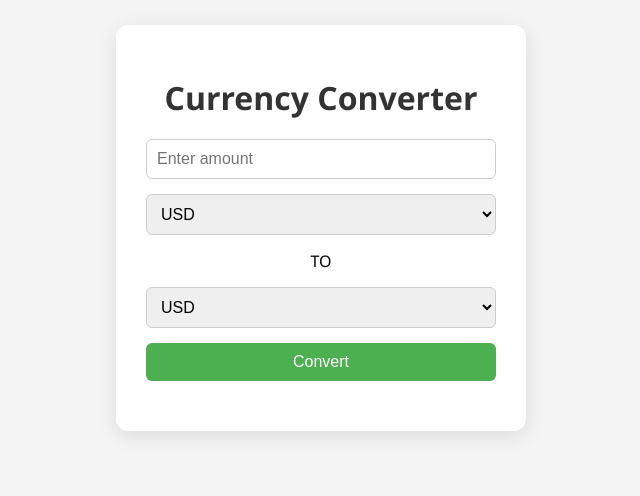
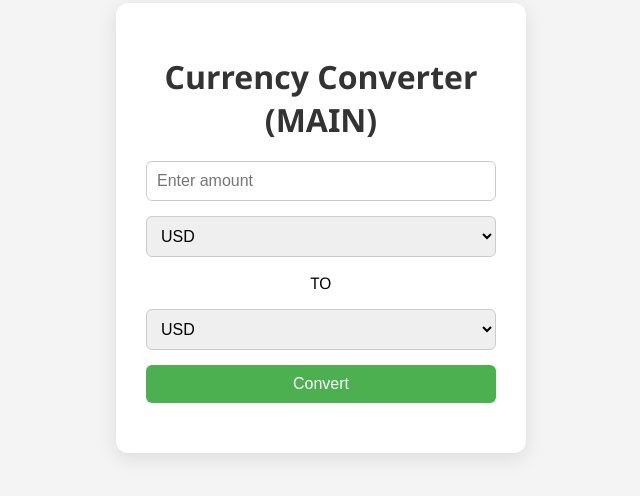
Before and after one commit to SarveshNaik1010/Currency_Converter, a website: page index.html in a window 1280 px wide. Shown: the part 172-668 px from the top of the page, without its empty margins (319-959 px from the left). Drawn offline with Linux system fonts and the light colour scheme.

Commit message:
Make git changes reflect in html

```diff
--- a/index.html
+++ b/index.html
@@ -10,7 +10,7 @@
   </head>
   <body>
     <div class="container">
-      <h1>Currency Converter</h1>
+      <h1>Currency Converter (MAIN)</h1>
       <div class="converter">
         <div class="input-group">
           <input type="number" id="amount" placeholder="Enter amount" />
```
